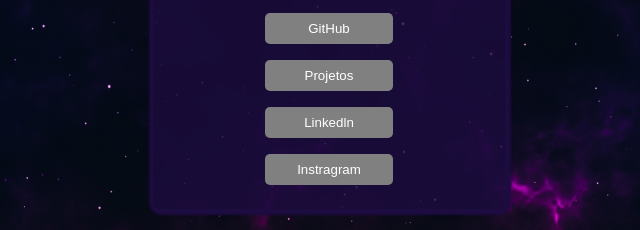
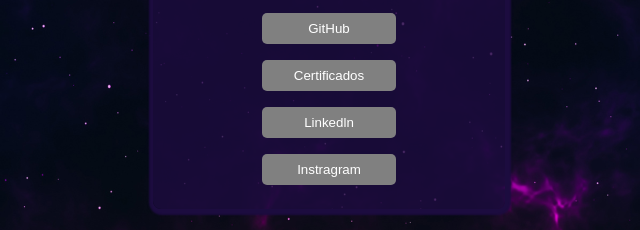
Before and after one commit to Phfoxx/profile-links, a plain HTML site: page index.html in a window 1280 px wide. Shown: the part 290-520 px from the top of the page, 311-951 px from the left. Drawn offline with Linux system fonts and the light colour scheme.

Commit message:
Mudando o nome do arquivo para "certificados"

```diff
--- a/index.html
+++ b/index.html
@@ -24,7 +24,7 @@
             <section class="links">
                 <ul>
                 <li><a href="https://github.com/Phfoxx"><button>GitHub</button></a></li>
-                <li><a href="./portfolio.html"><button>Projetos</button></a></li>
+                <li><a href="./certificados.html"><button>Certificados</button></a></li>
                 <li><a href="https://www.linkedin.com/in/pedro-gabriel-03a889204/"><button>Linkedln</button></a></li>
                 <li><a href=""><button>Instragram</button></a></li>
                 </ul>
```
Also changed, not shown: certificados.html (renamed from portfolio.html).
